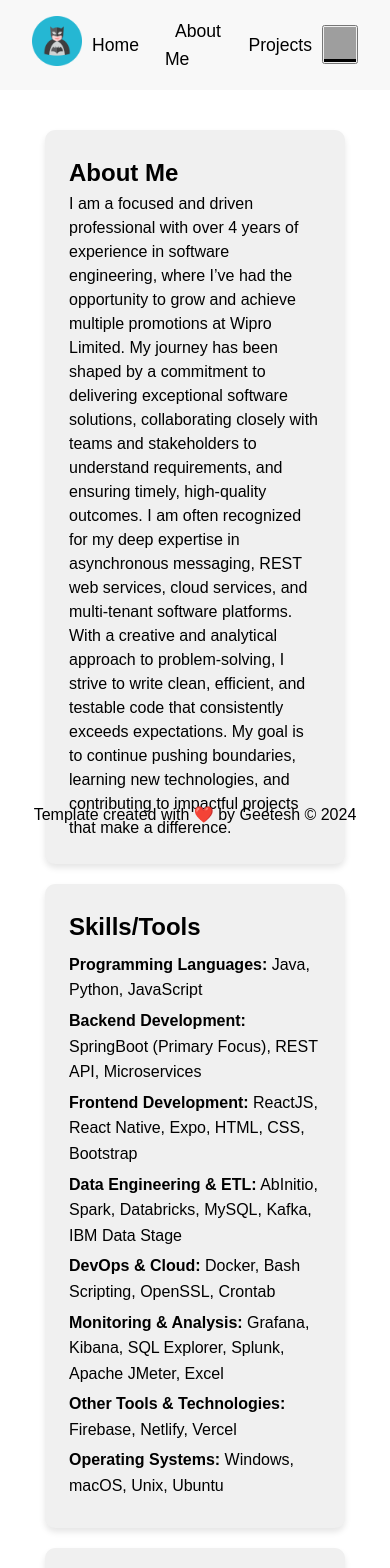
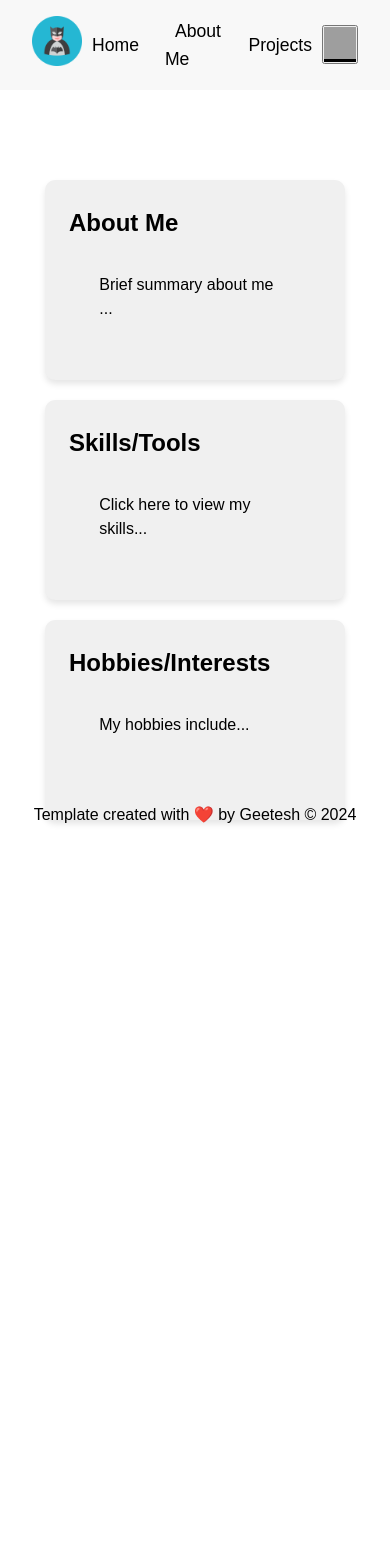
Before and after one commit to GeeteshSingh/portfolio, a React (Create React App) app: page /about in a window 390 px wide. Shown: the top 1568 px of the page. After the commit the page ends 920 px from the top, so only its background shows below. Built offline with nearby package versions, Linux system fonts and the light colour scheme; grey boxes are pictures that could not be loaded.

Commit message:
fixed responsiveness & about me

```diff
--- a/src/components/About.css
+++ b/src/components/About.css
@@ -1,90 +1,124 @@
+/*!* Modal Overlay *!*/
+/*.modal-overlay {*/
+/*    display: none; !* Hidden by default *!*/
+/*    position: fixed;*/
+/*    top: 0;*/
+/*    left: 0;*/
+/*    width: 100vw;*/
+/*    height: 100vh;*/
+/*    background-color: rgba(0, 0, 0, 0.6); !* Dark transparent background *!*/
+/*    display: flex;*/
+/*    align-items: center;*/
+/*    justify-content: center;*/
+/*    z-index: 1000;*/
+/*}*/
+
+/*!* Modal Content *!*/
+/*.modal-content {*/
+/*    background-color: #ffffff; !* White background *!*/
+/*    padding: 20px;*/
+/*    border-radius: 8px;*/
+/*    box-shadow: 0 4px 8px rgba(0, 0, 0, 0.2);*/
+/*    width: 90%; !* Adjust width as per design *!*/
+/*    max-width: 500px; !* Limit max width *!*/
+/*    text-align: center;*/
+/*    z-index: 1001;*/
+/*}*/
+
+/*!* Close Button *!*/
+/*.modal-content button {*/
+/*    margin-top: 20px;*/
+/*    padding: 8px 16px;*/
+/*    background-color: #007BFF;*/
+/*    color: #ffffff;*/
+/*    border: none;*/
+/*    border-radius: 4px;*/
+/*    cursor: pointer;*/
+/*    font-size: 16px;*/
+/*}*/
+/*.modal-content button:hover {*/
+/*    background-color: #0056b3;*/
+/*}*/
+
 .about-section {
+    padding: 100px 20px;
+    background-color: #fff;
+    text-align: center;
+    margin-top: 80px;
+}
+
+.cards-container {
     display: flex;
+    gap: 20px;
     justify-content: center;
-    align-items: flex-start;
-    margin-top: 90px;
-    gap: 20px;
-    padding: 40px;
-    background-color: var(--background-color);
+    flex-wrap: wrap;
 }
 
 .card {
-    background-color: var(--card-background);
-    color: var(--text-color);
+    background-color: #fff;
+    border-radius: 8px;
+    box-shadow: 0 4px 8px rgba(0, 0, 0, 0.1);
+    padding: 20px;
+    cursor: pointer;
     width: 300px;
-    padding: 20px;
-    border-radius: 10px;
-    box-shadow: 0 4px 8px rgba(0, 0, 0, 0.1);
+    height: 200px;
     text-align: center;
-    transition: transform 0.3s;
+    transition: transform 0.2s ease;
+}
+
+.card-text{
+    margin: 12%;
 }
 
 .card:hover {
-    transform: translateY(-10px);
+    transform: scale(1.05);
 }
 
-.card h2 {
-    font-size: 1.5rem;
-    color: var(--primary-color);
+.modal {
+    position: fixed;
+    top: 0;
+    left: 0;
+    width: 100vw;
+    height: 100vh;
+    background: rgba(0, 0, 0, 0.5);
+    display: flex;
+    justify-content: center;
+    align-items: center;
+    z-index: 1000;
+}
+
+.modal-content {
+    background: #fff;
+    padding: 20px;
+    border-radius: 8px;
+    max-width: 600px;
+    width: 90%;
+    box-shadow: 0 4px 8px rgba(0, 0, 0, 0.1);
+}
+
+.close-button {
+    background: #ff5e57;
+    color: #fff;
+    border: none;
+    padding: 8px 12px;
+    border-radius: 4px;
+    cursor: pointer;
+    float: right;
+}
+
+.close-button:hover {
+    background: #ff3b30;
 }
 
 .skills-list {
-    list-style-type: none;
-    padding: 0;
-    margin: 0;
-}
-
-.skills-list li {
-    margin: 5px 0;
-    font-weight: 500;
+    list-style-type: disc;
+    padding-left: 20px;
+    text-align: left;
 }
 
 @media (max-width: 768px) {
-    .about-section {
+    .cards-container {
         flex-direction: column;
         align-items: center;
     }
 }
-
-
-.cards {
-    display: grid;
-    grid-template-columns: repeat(auto-fill, minmax(250px, 1fr));
-    gap: 1rem;
-    padding: 1rem;
-}
-
-.card {
-    background-color: var(--card-bg-light);
-    color: var(--card-text-light);
-    padding: 1.5rem;
-    border-radius: 10px;
-    box-shadow: 0 4px 6px rgba(0, 0, 0, 0.1);
-    transition: transform 0.2s, background-color 0.3s, color 0.3s;
-    text-align: left;
-}
-
-.card:hover {
-    transform: scale(1.05);
-    box-shadow: 0 6px 10px rgba(0, 0, 0, 0.2);
-}
-
-.card a {
-    text-decoration: none;
-    color: inherit;
-}
-
-.card h3 {
-    font-size: 1.5rem;
-    margin-bottom: 0.5rem;
-}
-
-.card p {
-    font-size: 1rem;
-    line-height: 1.5;
-}
-
-body.dark-mode .card {
-    background-color: var(--card-bg-dark);
-    color: var(--card-text-dark);
-}
--- a/src/components/About.jsx
+++ b/src/components/About.jsx
@@ -1,46 +1,132 @@
-// About.js
-import React from 'react';
-import './About.css';
+import React, { useState } from "react";
+import "./About.css";
 
 const About = () => {
+    const [activeCard, setActiveCard] = useState(null);
+
+    const handleCardClick = (card) => {
+        setActiveCard(card);
+    };
+
+    const handleCloseModal = () => {
+        setActiveCard(null);
+    };
+
     return (
-        <div id="about" className="about-section">
-            <div className="card">
+        <div className="about-section">
+            <div className="cards-container">
+                <div
+                    className="card"
+                    onClick={() => handleCardClick("about")}
+                >
                     <h2>About Me</h2>
-                <p>I am a focused and driven professional with over 4 years of experience in software engineering, where
-                    I’ve had the opportunity to grow and achieve multiple promotions at Wipro Limited. My journey has
-                    been shaped by a commitment to delivering exceptional software solutions, collaborating closely with
-                    teams and stakeholders to understand requirements, and ensuring timely, high-quality outcomes.
+                    <div className="card-text">
+                        <p>Brief summary about me ...</p>
+                    </div>
+                </div>
 
-                    I am often recognized for my deep expertise in asynchronous messaging, REST web services, cloud
-                    services, and multi-tenant software platforms. With a creative and analytical approach to
-                    problem-solving, I strive to write clean, efficient, and testable code that consistently exceeds
-                    expectations. My goal is to continue pushing boundaries, learning new technologies, and contributing
-                    to impactful projects that make a difference.</p>
+                <div
+                    className="card"
+                    onClick={() => handleCardClick("skills")}
+                >
+                    <h2>Skills/Tools</h2>
+                    <div className="card-text">
+                    <p>Click here to view my skills...</p>
                     </div>
-            <div className="card">
+                </div>
+
+                <div
+                    className="card"
+                    onClick={() => handleCardClick("hobbies")}
+                >
+                    <h2>Hobbies/Interests</h2>
+                    <div className="card-text">
+                    <p>My hobbies include...</p>
+                    </div>
+                </div>
+            </div>
+
+            {activeCard && (
+                <div className="modal">
+                    <div className="modal-content">
+                        <button className="close-button" onClick={handleCloseModal}>
+                            Close
+                        </button>
+                        {activeCard === "about" && (
+                            <>
+                                <h2>About Me</h2>
+                                <p>
+                                    I am a focused and driven professional with over 4 years of
+                                    experience in software engineering, where I’ve had the
+                                    opportunity to grow and achieve multiple feats. My journey has
+                                    been shaped by a commitment to delivering exceptional software
+                                    solutions, collaborating closely with teams and stakeholders
+                                    to understand requirements, and ensuring timely, high-quality
+                                    outcomes.
+                                </p>
+                                <p>
+                                    I am often recognized for my deep expertise in asynchronous
+                                    messaging, REST web services, cloud services, and multi-tenant
+                                    software platforms. With a creative and analytical approach to
+                                    problem-solving, I strive to write clean, efficient, and
+                                    testable code that consistently exceeds expectations. My goal
+                                    is to continue pushing boundaries, learning new technologies,
+                                    and contributing to impactful projects that make a difference.
+                                </p>
+                            </>
+                        )}
+                        {activeCard === "skills" && (
+                            <>
                                 <h2>Skills/Tools</h2>
                                 <ul className="skills-list">
-                    <li><strong>Programming Languages:</strong> Java, Python, JavaScript</li>
-                    <li><strong>Backend Development:</strong> SpringBoot (Primary Focus), REST API, Microservices</li>
-                    <li><strong>Frontend Development:</strong> ReactJS, React Native, Expo, HTML, CSS, Bootstrap</li>
-                    <li><strong>Data Engineering & ETL:</strong> AbInitio, Spark, Databricks, MySQL, Kafka, IBM Data
-                        Stage
+                                    <li>
+                                        <strong>Programming Languages:</strong> Java, Python,
+                                        JavaScript
                                     </li>
-                    <li><strong>DevOps & Cloud:</strong> Docker, Bash Scripting, OpenSSL, Crontab</li>
-                    <li><strong>Monitoring & Analysis:</strong> Grafana, Kibana, SQL Explorer, Splunk, Apache JMeter,
-                        Excel
+                                    <li>
+                                        <strong>Backend Development:</strong> SpringBoot, REST API,
+                                        Microservices
                                     </li>
-                    <li><strong>Other Tools & Technologies:</strong> Firebase, Netlify, Vercel</li>
-                    <li><strong>Operating Systems:</strong> Windows, macOS, Unix, Ubuntu</li>
+                                    <li>
+                                        <strong>Frontend Development:</strong> ReactJS, React
+                                        Native, Expo, HTML, CSS, Bootstrap
+                                    </li>
+                                    <li>
+                                        <strong>Data Engineering & ETL:</strong> AbInitio, Spark,
+                                        Databricks, MySQL, Kafka, IBM Data Stage
+                                    </li>
+                                    <li>
+                                        <strong>DevOps & Cloud:</strong> Docker, Bash Scripting,
+                                        OpenSSL, Crontab
+                                    </li>
+                                    <li>
+                                        <strong>Monitoring & Analysis:</strong> Grafana, Kibana, SQL
+                                        Explorer, Splunk, Apache JMeter, Excel
+                                    </li>
+                                    <li>
+                                        <strong>Other Tools & Technologies:</strong> Firebase,
+                                        Netlify, Vercel
+                                    </li>
+                                    <li>
+                                        <strong>Operating Systems:</strong> Windows, macOS, Unix,
+                                        Ubuntu
+                                    </li>
                                 </ul>
+                            </>
+                        )}
+                        {activeCard === "hobbies" && (
+                            <>
+                                <h2>Hobbies/Interests</h2>
+                                <p>
+                                    I enjoy cycling, playing badminton, and exploring new
+                                    technologies. My interests include AI, data science, learning
+                                    about web development frameworks, and reading comics.
+                                </p>
+                            </>
+                        )}
                     </div>
-
-            <div className="card">
-                <h2>Hobbies/Interests</h2>
-                <p>I enjoy cycling, playing badminton, and exploring new technologies. My interests include AI, data
-                    science, and learning about web development frameworks.</p>
                 </div>
+            )}
         </div>
     );
 };
```
Also changed, not shown: src/components/Profile.css (+40 -21 lines). Lines whose indentation alone changed are shown as unchanged.
